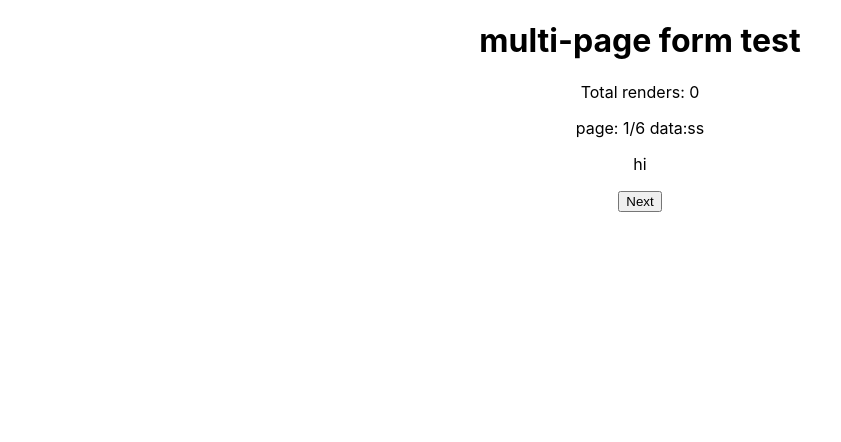
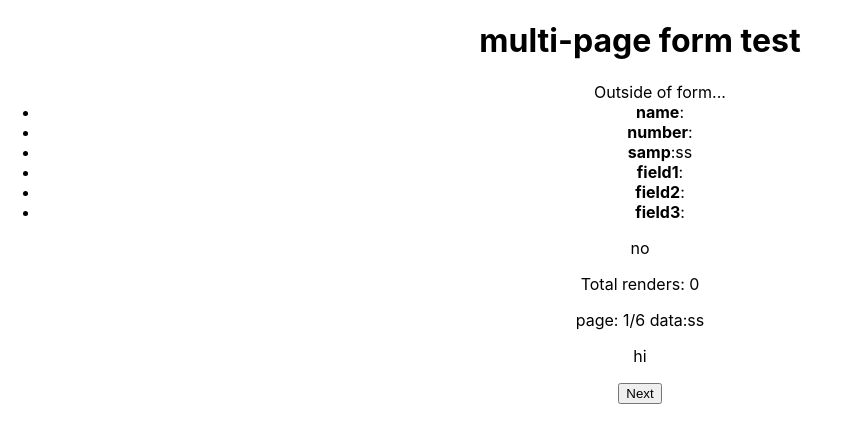
Before and after one commit to rmessina1010/rm-multi-page-form, a React (Create React App) app: page / in a window 1280 px wide. Shown: the top 442 px of the page, without its empty margins (0-841 px from the left). Built offline with nearby package versions, Linux system fonts and the light colour scheme.

Commit message:
moved useuseManagedData hook to multipage.js

```diff
--- a/src/App.js
+++ b/src/App.js
@@ -1,6 +1,6 @@
 import './App.css';
 import {TheForm} from './components/components/sample';
-import { useState, useMemo } from 'react';
+import {useManagedData} from './components/components/multiPage';
 import { PreSetFields, InputF} from './components/pages/pages';
 
 const defaultData={
@@ -12,18 +12,16 @@ const defaultData={
   field3:null,
 }
 
-function useManagedData(defaultData = {}) {
-    const [data,setData] = useState(defaultData);
-    const  updateField = (fieldName, val) => setData(currentData=>{return {...currentData, [fieldName]:val}} )
-    const  updateFieldSet = (fieldSet) => setData(currentData=>{return {...currentData, ...fieldSet}} )
-    return [ data, updateFieldSet , updateField]
-}
 function App() {
   const [data,, updateData] = useManagedData(defaultData);
-  const retData=  ()=>data
+  const retData=  ()=>data;
+
   return (
     <div className="App">
       <h1>multi-page form test</h1>
+      <ul>Outside of form...{Object.keys(data).map(d=><li><b>{d}</b>:{data[d]}</li>)}</ul>
+      <p>{data.field3 == data.samp ? 'yes':'no'}</p>
+
       <TheForm
         pages={[
             'hi',
@@ -33,7 +31,7 @@ function App() {
             'rabbit' ,
             <PreSetFields data={data} update={updateData}/>
         ]}
-        retData={retData}
+        retData= {retData}
         subFoo={(e,ret)=>{
           alert(JSON.stringify(ret))
         }}
--- a/src/components/components/multiPage.js
+++ b/src/components/components/multiPage.js
@@ -1,4 +1,12 @@
 import {useState} from 'react';
+
+
+export const useManagedData = function  (defaultData = {}) {
+    const [data,setData] = useState(defaultData);
+    const  updateField = (fieldName, val) => setData(currentData=>{return {...currentData, [fieldName]:val}} )
+    const  updateFieldSet = (fieldSet) => setData(currentData=>{return {...currentData, ...fieldSet}} )
+    return [ data, updateFieldSet , updateField]
+}
 
 export const useMultiPage = (pgs, sub =()=>{}, messages={},supress)=>{
     const pages = Array.isArray(pgs) ? pgs : [null];
--- a/src/components/components/sample.js
+++ b/src/components/components/sample.js
@@ -1,5 +1,5 @@
  import { useEffect,useRef } from "react";
-import { useMultiPage } from "./multiPage"
+import { useMultiPage} from "./multiPage"
 
 export const TheForm =({pages, subFoo, retData})=>{
     let  renders = useRef(0);
```
